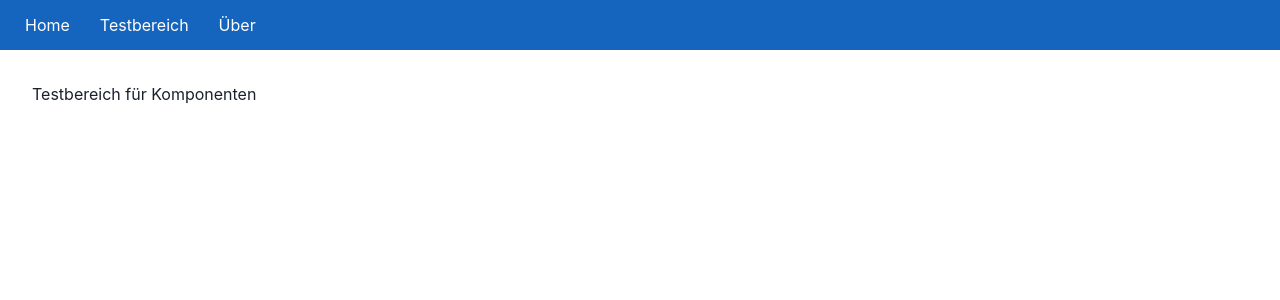
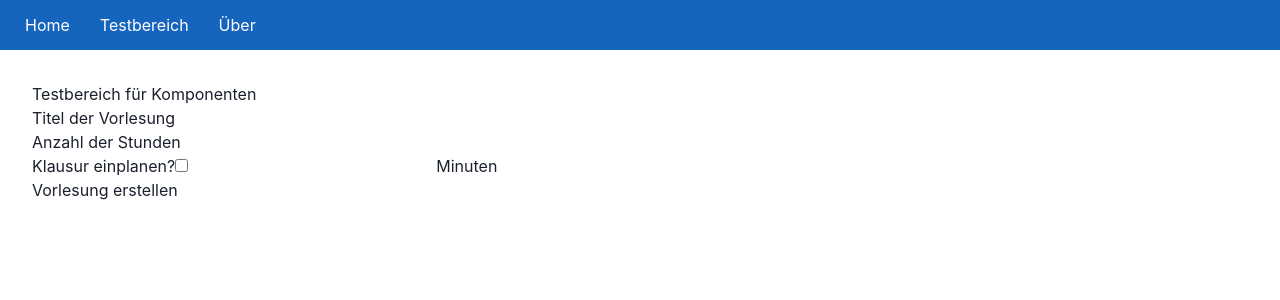
Before and after one commit to behrends/dhbw-lecture-plan, a Next.js app: page /testing in a window 1280 px wide. Shown: the top 300 px of the page. Built offline with nearby package versions, Linux system fonts and the light colour scheme.

Commit message:
Test-Komponente AddLecture hinzugefügt

```diff
--- /dev/null
+++ b/components/AddLecture.jsx
@@ -0,0 +1,23 @@
+export default function AddLecture() {
+  return (
+    <div>
+      <div>
+        <label>Titel der Vorlesung</label>
+        <input type="text" />
+      </div>
+      <div>
+        <label>Anzahl der Stunden</label>
+        <input type="text" />
+      </div>
+      <div>
+        <label>Klausur einplanen?</label>
+        <input type="checkbox" />
+        <input type="text" />
+        <label>Minuten</label>
+      </div>
+      <div>
+        <button>Vorlesung erstellen</button>
+      </div>
+    </div>
+  );
+}
--- a/pages/testing.js
+++ b/pages/testing.js
@@ -1,3 +1,10 @@
+import AddLecture from '../components/AddLecture';
+
 export default function Testing() {
-  return <h1>Testbereich für Komponenten</h1>;
+  return (
+    <div>
+      <h1>Testbereich für Komponenten</h1>
+      <AddLecture />
+    </div>
+  );
 }
```
